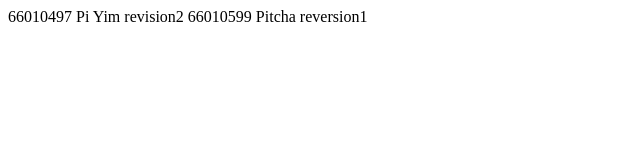
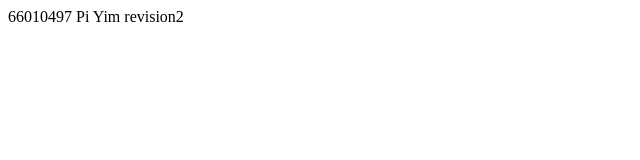
Before and after one commit to YippeYim/git101, a plain HTML site: page index.html in a window 1280 px wide. Shown: the whole page, without its empty margins (0-640 px from the left). Drawn offline with Linux system fonts and the light colour scheme.

Commit message:
Update index.html

```diff
--- a/index.html
+++ b/index.html
@@ -7,6 +7,5 @@
 </head>
 <body>
     66010497 Pi Yim revision2
-    66010599 Pitcha reversion1
 </body>
 </html>
```
